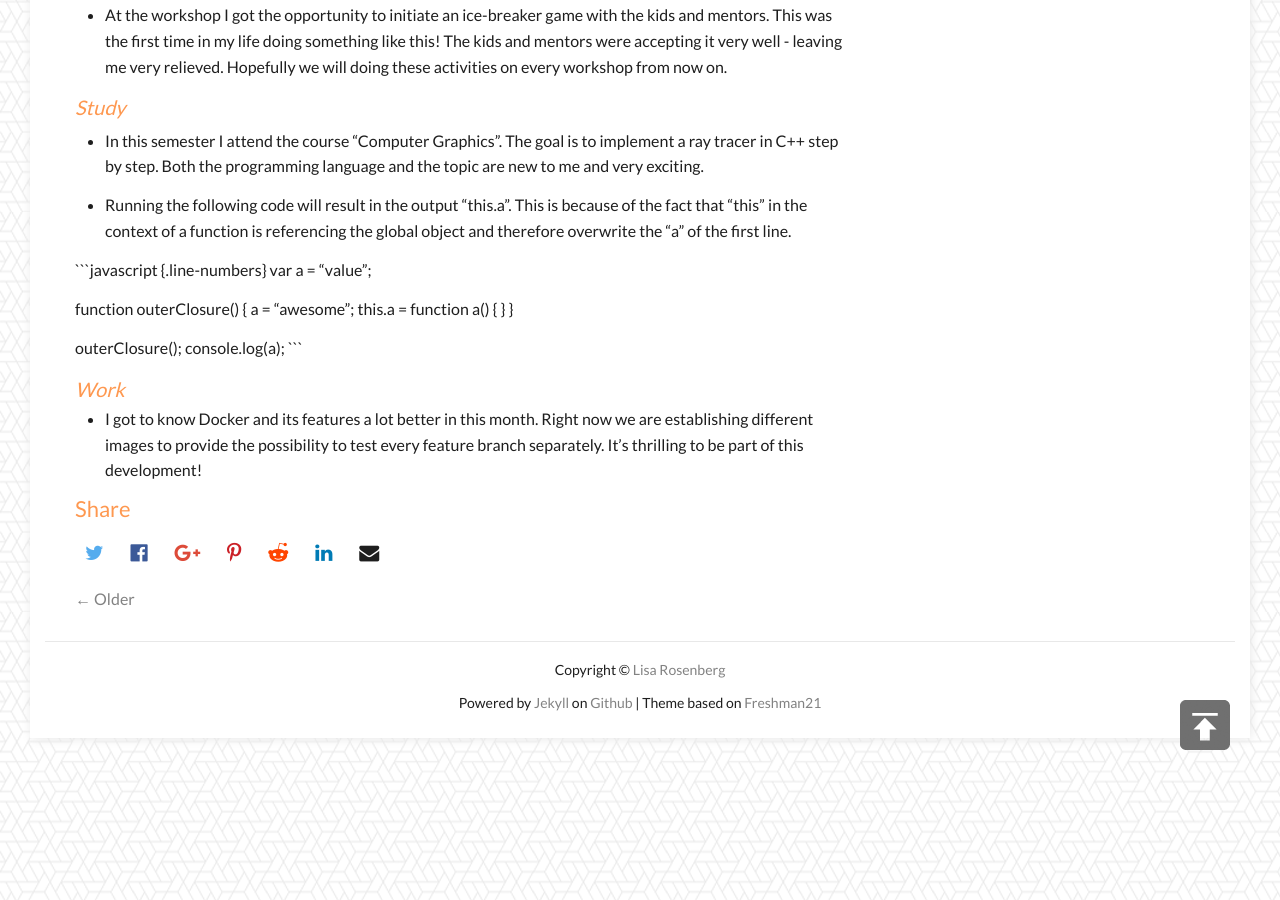
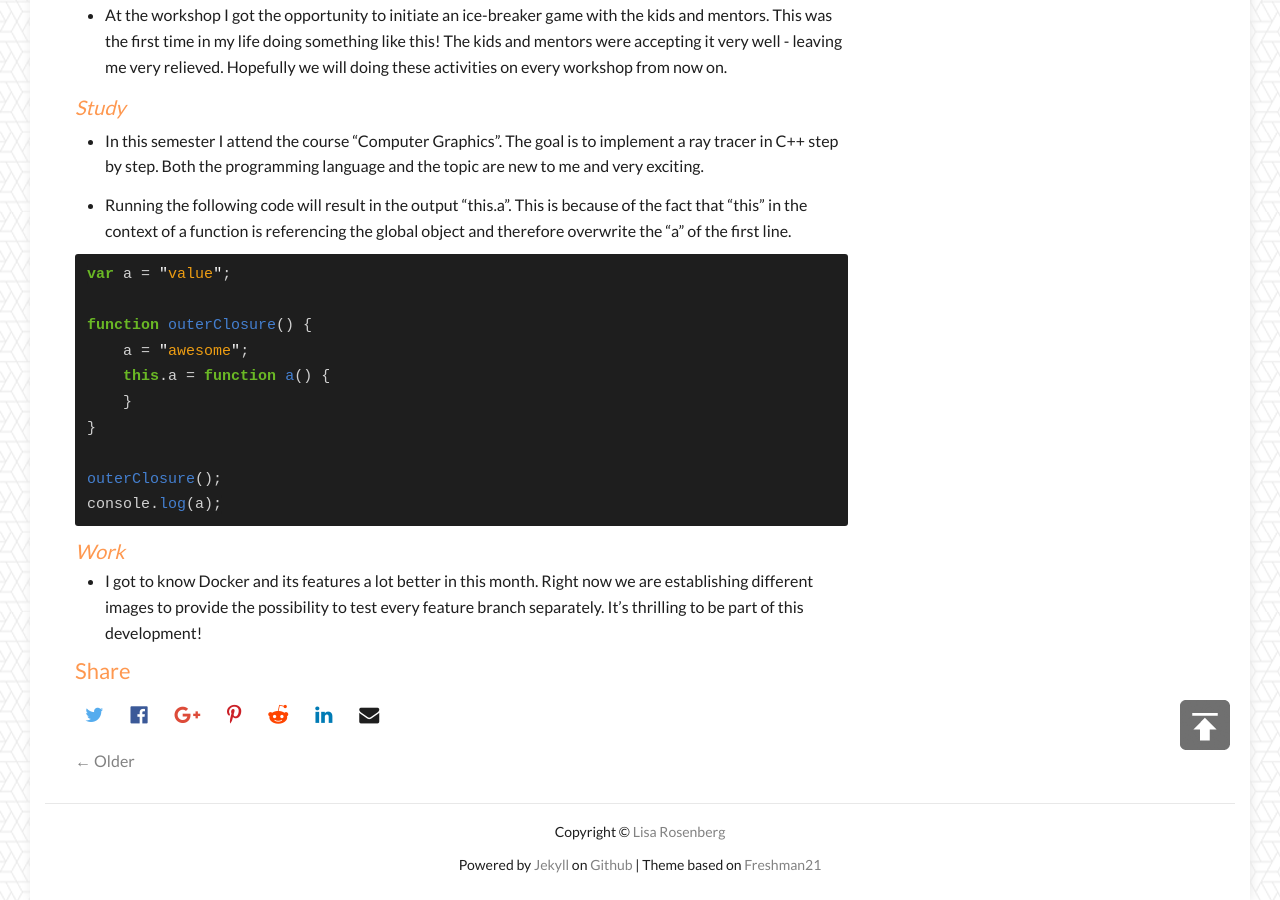
Before and after one commit to lisa-rosenberg/lisa-rosenberg.github.io, a Jekyll site: the page built from _posts/2018-11-27-lessons-learned-october.md, in a window 1280 px wide and 900 px high, scrolled down 1388 px. Built offline with Jekyll 4.4.1, drawn with Linux system fonts in a browser that asks for light colours; comment, search, counter and statistics services are not loaded; some of the changed text lies outside the part shown.

Commit message:
Fix code block, Update release date of post

````diff
--- a/_posts/2018-11-25-lessons-learned-october.md
+++ b/_posts/2018-11-27-lessons-learned-october.md
@@ -57,7 +57,7 @@ Both the programming language and the topic are new to me and very exciting.
 - Running the following code will result in the output "this.a".
 This is because of the fact that "this" in the context of a function is referencing the global object and therefore overwrite the "a" of the first line.
 
-```javascript {.line-numbers}
+~~~javascript
 var a = "value";
 
 function outerClosure() {
@@ -68,7 +68,7 @@ function outerClosure() {
 
 outerClosure();
 console.log(a);
-```
+~~~
 
 ## Work
 - I got to know Docker and its features a lot better in this month.
````
Also changed, not shown: other parts of _posts/2018-11-27-lessons-learned-october.md (+1 -1 lines).
